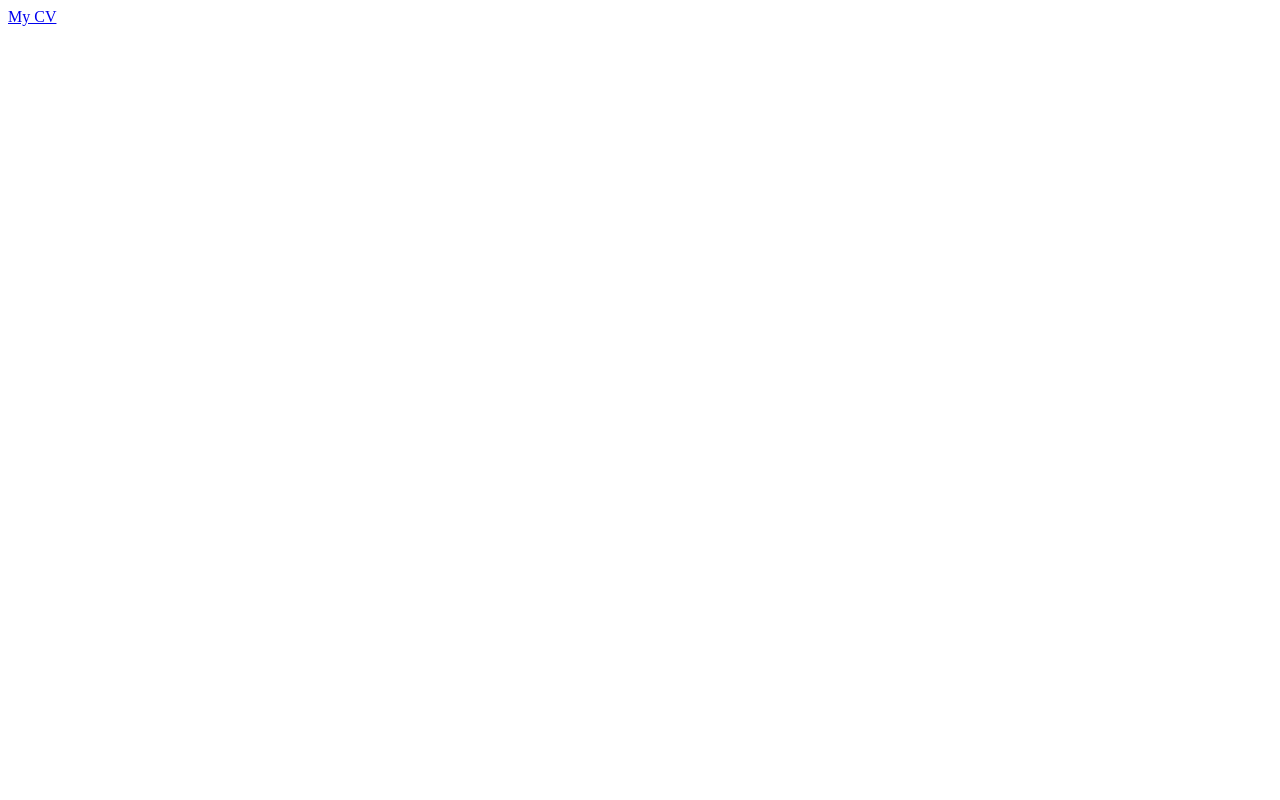
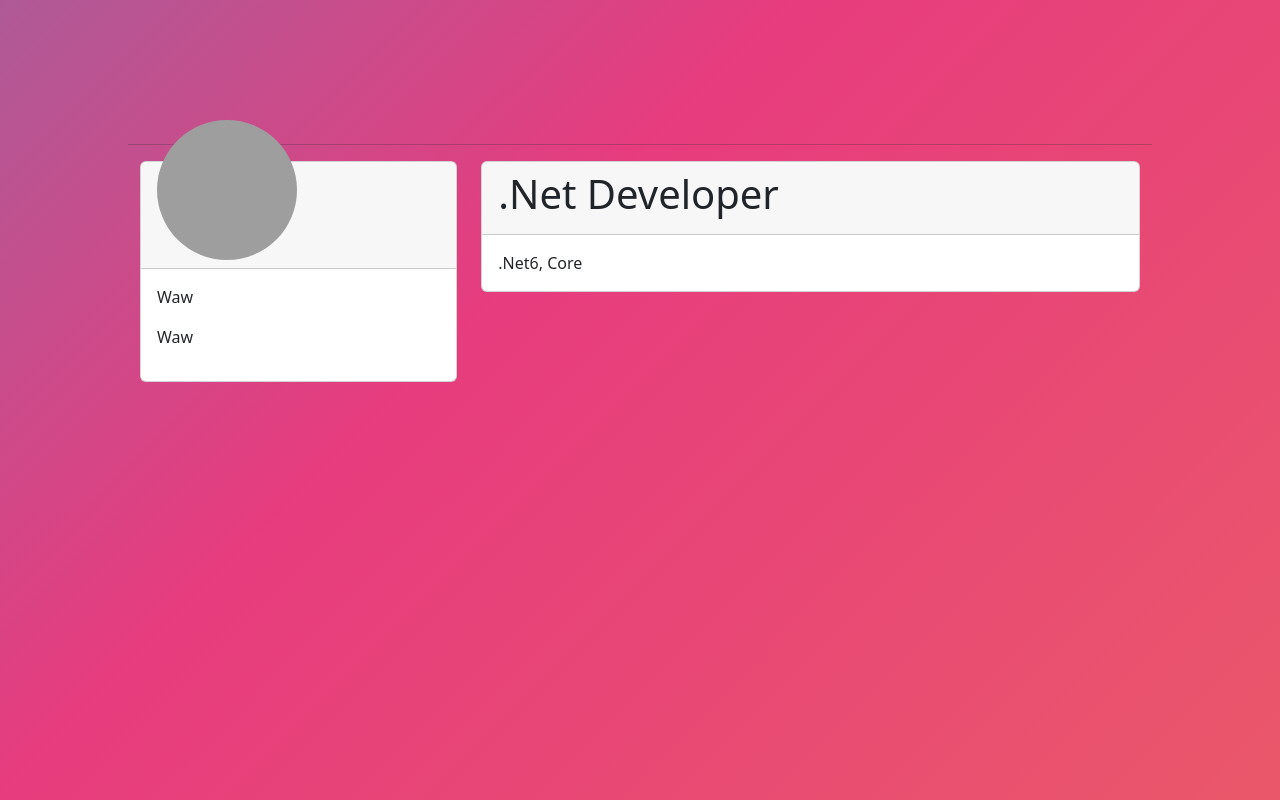
Before and after one commit to GeeSuth/Iam, a plain HTML site: page index.html in a window 1280 px wide. Drawn offline with nearby package versions, Linux system fonts and the light colour scheme; grey boxes are pictures that could not be loaded.

Commit message:
Start New style

```diff
--- a/index.html
+++ b/index.html
@@ -1,10 +1,66 @@
+<!DOCTYPE html>
 <html>
 <head>
-<title>I'm</title>
+
+  <title>I'm</title>
+  <meta charset="UTF-8">
+  <meta name="viewport" content="width=device-width, initial-scale=1.0">
+
+  <link href="https://cdn.jsdelivr.net/npm/bootstrap@5.2.0-beta1/dist/css/bootstrap.min.css" rel="stylesheet" integrity="sha384-0evHe/X+R7YkIZDRvuzKMRqM+OrBnVFBL6DOitfPri4tjfHxaWutUpFmBp4vmVor" crossorigin="anonymous">
+  <script src="https://cdn.jsdelivr.net/npm/bootstrap@5.2.0-beta1/dist/js/bootstrap.bundle.min.js" integrity="sha384-pprn3073KE6tl6bjs2QrFaJGz5/SUsLqktiwsUTF55Jfv3qYSDhgCecCxMW52nD2" crossorigin="anonymous"></script>
+
+  <link rel="stylesheet" href="style.css" />
+
+
 </head>
-<body>
+<body onload="Alert();">
 
-    <a href="MyCv.html"> My CV </a>
+    <hr />
+    <div class="container">
+        <div class="row">
+            <div class="col-4">
+                <div class="card">
+
+                    <div class="card-header" style="text-align: center;">
+                        <div class="card-img-top circlePicOfMe" src="" ></div>
+                    </div>
+                    <div class="card-body">
+
+
+
+                        <div class="card-text">
+                            <p>Waw</p>
+                        </div>
+
+                        <div class="card-text">
+                            <p>Waw</p>
+                        </div>
+
+                    </div>
+                </div>
+            </div>
+
+            <div class="col-8">
+                <div class="card">
+                    <div class="card-header">
+                        <h1> .Net Developer </h1>
+                    </div>
+                    <div class="card-body">
+                        <p class="card-text"> .Net6, Core </p>
+                    </div>
+                </div>
+            </div>
+
+        </div>
+    </div>
+
+
+    <script>
+        function Alert(){
+            alert("Sorry, Just I miss up, Please Back Later ")
+        }
+    </script>
+
 
 </body>
 </html>
--- /dev/null
+++ b/style.css
@@ -0,0 +1,39 @@
+
+body {
+    background-color: antiquewhite;
+    padding: 10%;
+    background: linear-gradient(-45deg, #ee7752, #e73c7e, #23a6d5, #23d5ab);
+    background-size: 400% 400%;
+    animation: gradient 15s ease infinite;
+}
+
+.circlePicOfMe {
+    width: 140px;
+    height: 140px;
+    background: red;
+    -moz-border-radius: 70px;
+    -webkit-border-radius: 70px;
+    border-radius: 70px;
+    text-align: center;
+    margin-top: -50px;
+    background-image: url("https://www.pngfind.com/pngs/m/237-2378283_man-transparent-white-people-white-background-hd-png.png");
+ }
+
+ html, body {
+    width: 100%;
+    height:100%;
+  }
+
+
+
+  @keyframes gradient {
+      0% {
+          background-position: 0% 50%;
+      }
+      50% {
+          background-position: 100% 50%;
+      }
+      100% {
+          background-position: 0% 50%;
+      }
+  }
```
